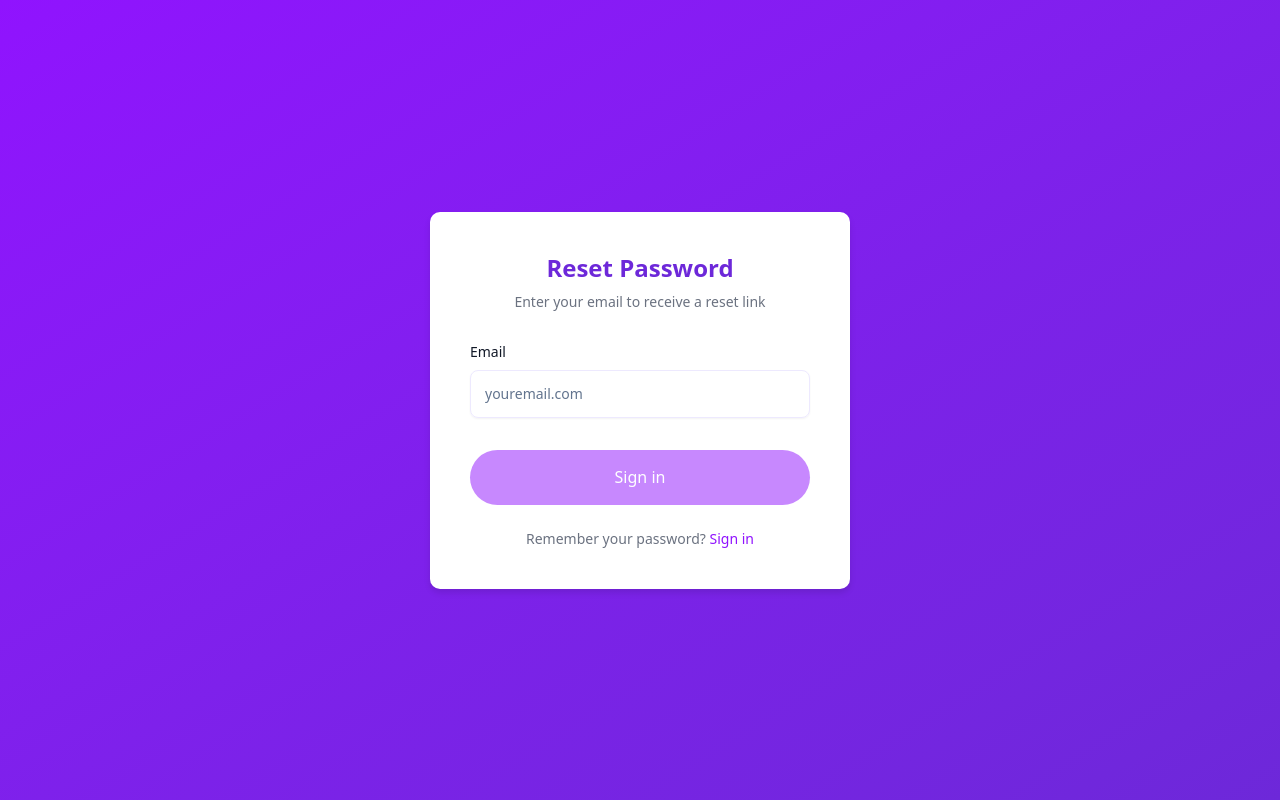
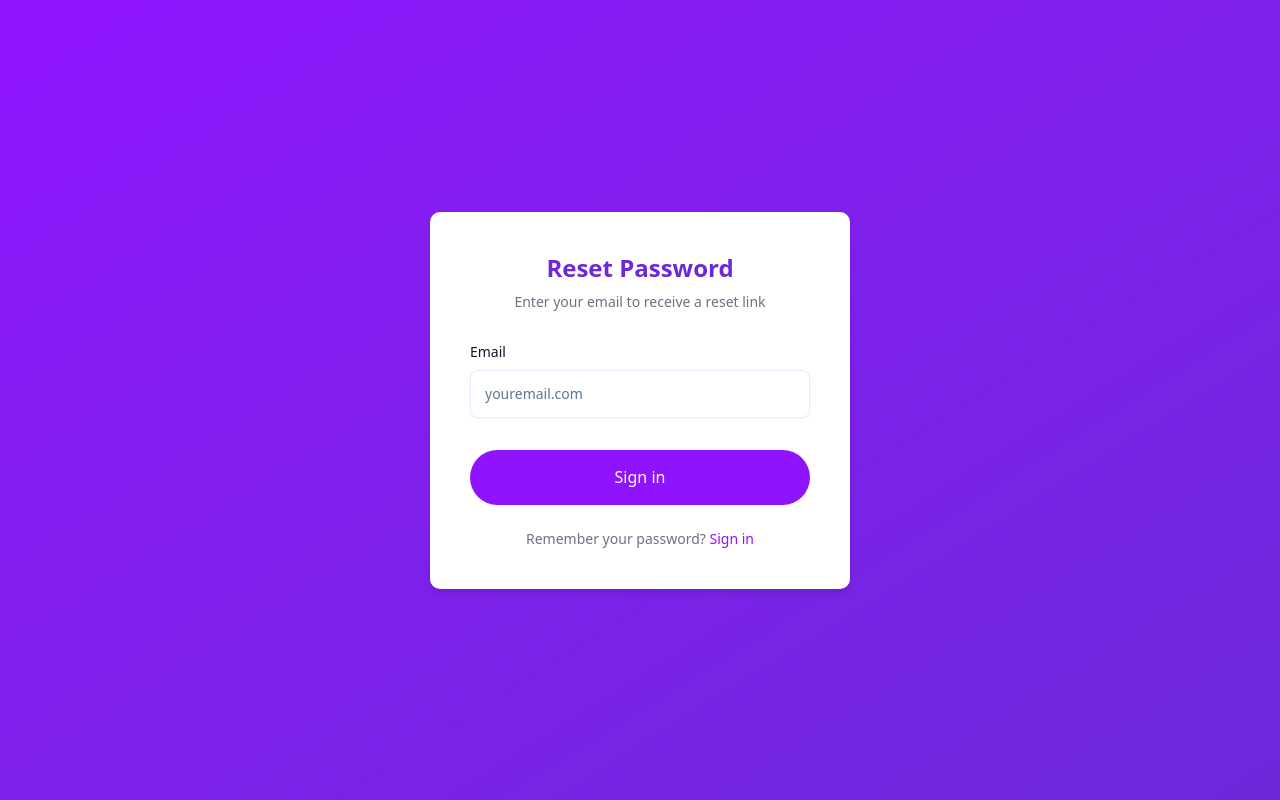
Before and after one commit to EbubeStrong/flowva-client, a React (Vite) app: page /auth/forgot-password in a window 1280 px wide. Built offline with nearby package versions, Linux system fonts and the light colour scheme.

Commit message:
fix: remove isBtnDisabled prop from ForgotPassword component

```diff
--- a/src/pages/auth/forgot-password.tsx
+++ b/src/pages/auth/forgot-password.tsx
@@ -50,7 +50,6 @@ function ForgotPassword() {
                 formData={formData}
                 setFormData={setFormData}
                 onSubmit={onSubmit}
-                isBtnDisabled={true}
                 loading={isLoading}
             />
 
```
